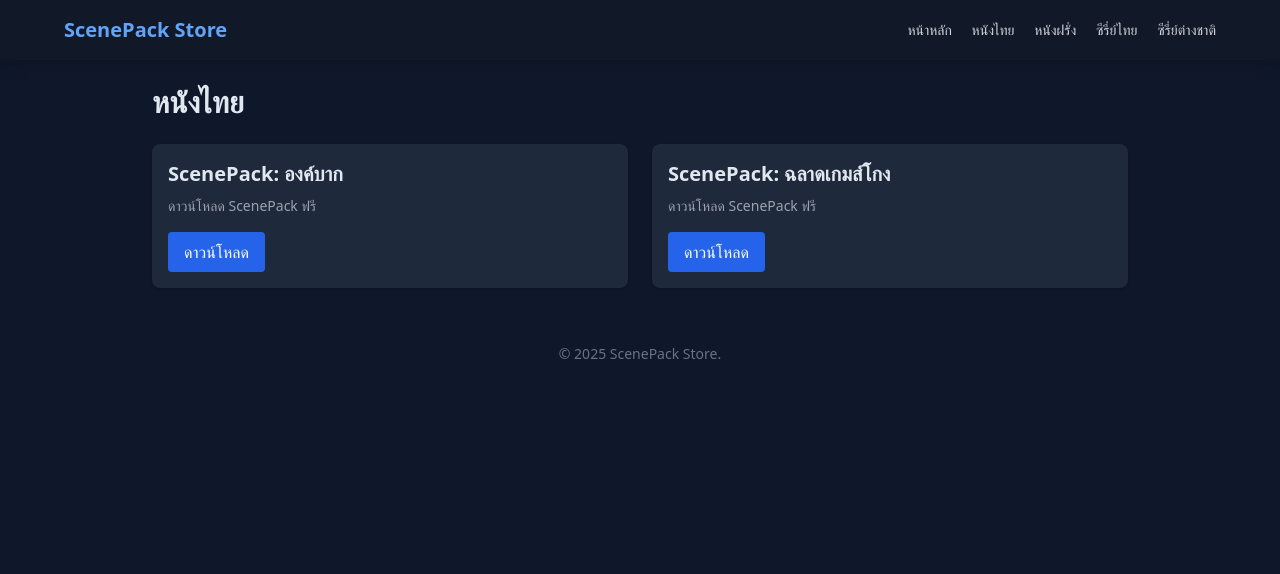
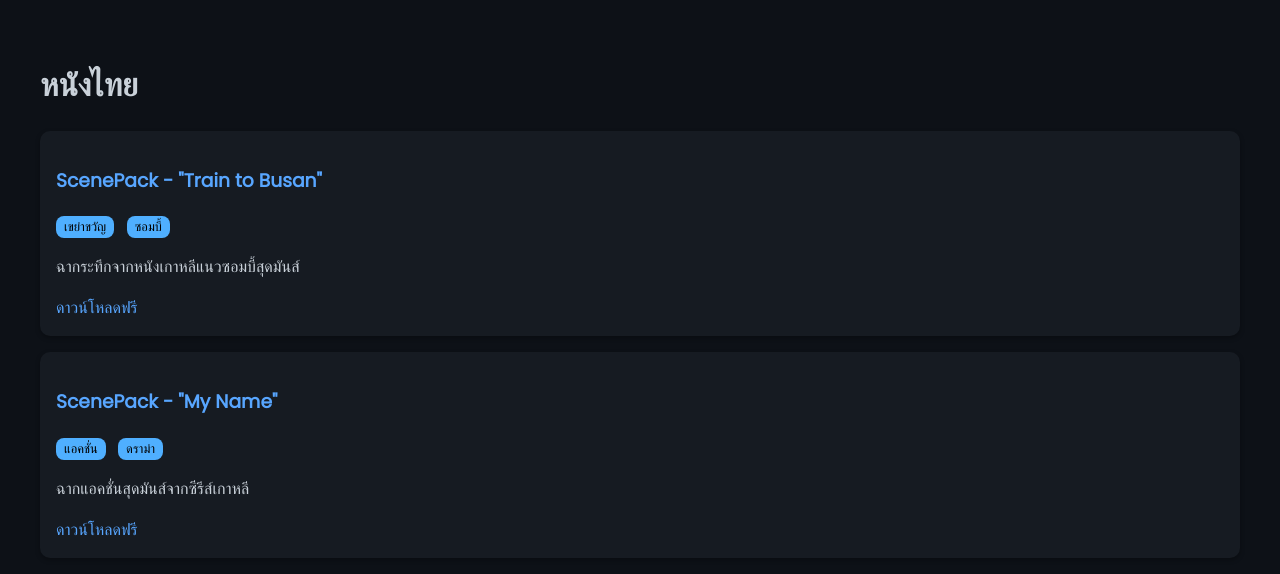
Before and after one commit to dennieee441/Scene-pack-site, a plain HTML site: page thai-movie.html in a window 1280 px wide. Drawn offline with nearby package versions, Linux system fonts and the light colour scheme.

Commit message:
Add files via upload

```diff
--- a/thai-movie.html
+++ b/thai-movie.html
@@ -1,48 +1,64 @@
+
 <!DOCTYPE html>
 <html lang="th">
 <head>
-  <meta charset="UTF-8" />
-  <meta name="viewport" content="width=device-width, initial-scale=1.0" />
-  <title>หนังไทย - ScenePack</title>
-  <link href="https://cdn.jsdelivr.net/npm/tailwindcss@2.2.19/dist/tailwind.min.css" rel="stylesheet">
-  <style>
-    body { background-color: #0f172a; color: #e2e8f0; }
-    .card { background-color: #1e293b; }
-  </style>
+    <meta charset="UTF-8">
+    <title>หนังไทย</title>
+    <link href="https://fonts.googleapis.com/css2?family=Poppins&display=swap" rel="stylesheet">
+    <style>
+        body {
+            font-family: 'Poppins', sans-serif;
+            background-color: #0d1117;
+            color: #c9d1d9;
+            padding: 2rem;
+        }
+        .item {
+            background-color: #161b22;
+            padding: 1rem;
+            margin-bottom: 1rem;
+            border-radius: 10px;
+            box-shadow: 0 2px 5px rgba(0,0,0,0.3);
+        }
+        h3 {
+            color: #58a6ff;
+        }
+        .tags {
+            margin: 0.5rem 0;
+        }
+        .tag {
+            background: #4fafff;
+            color: #000;
+            padding: 2px 8px;
+            border-radius: 8px;
+            font-size: 0.8rem;
+            margin-right: 0.5rem;
+            display: inline-block;
+        }
+        a {
+            color: #58a6ff;
+            text-decoration: none;
+        }
+    </style>
 </head>
 <body>
-  <header class="p-4 shadow-lg bg-gray-900">
-    <div class="max-w-6xl mx-auto flex justify-between items-center">
-      <h1 class="text-xl font-bold text-blue-400">ScenePack Store</h1>
-      <nav class="space-x-4 text-sm">
-        <a href="index.html" class="hover:underline text-gray-300">หน้าหลัก</a>
-        <a href="thai-movie.html" class="hover:underline text-gray-300">หนังไทย</a>
-        <a href="foreign-movie.html" class="hover:underline text-gray-300">หนังฝรั่ง</a>
-        <a href="thai-series.html" class="hover:underline text-gray-300">ซีรี่ย์ไทย</a>
-        <a href="foreign-series.html" class="hover:underline text-gray-300">ซีรี่ย์ต่างชาติ</a>
-      </nav>
+    <h1>หนังไทย</h1>
+    <div class="item">
+        <h3>ScenePack - "Train to Busan"</h3>
+        <div class="tags">
+            <span class="tag">เขย่าขวัญ</span>
+            <span class="tag">ซอมบี้</span>
+        </div>
+        <p>ฉากระทึกจากหนังเกาหลีแนวซอมบี้สุดมันส์</p>
+        <a href="#">ดาวน์โหลดฟรี</a>
     </div>
-  </header>
-  <main class="max-w-5xl mx-auto p-6">
-    <h2 class="text-3xl font-bold mb-6">หนังไทย</h2>
-    <div class="grid grid-cols-1 sm:grid-cols-2 gap-6">
-
-<div class="card p-4 rounded-lg shadow hover:shadow-xl transition">
-  <h3 class="text-xl font-semibold mb-2">ScenePack: องค์บาก</h3>
-  <p class="text-gray-400 text-sm mb-4">ดาวน์โหลด ScenePack ฟรี</p>
-  <a href="#" class="inline-block bg-blue-600 text-white px-4 py-2 rounded hover:bg-blue-500">ดาวน์โหลด</a>
-</div>
-
-<div class="card p-4 rounded-lg shadow hover:shadow-xl transition">
-  <h3 class="text-xl font-semibold mb-2">ScenePack: ฉลาดเกมส์โกง</h3>
-  <p class="text-gray-400 text-sm mb-4">ดาวน์โหลด ScenePack ฟรี</p>
-  <a href="#" class="inline-block bg-blue-600 text-white px-4 py-2 rounded hover:bg-blue-500">ดาวน์โหลด</a>
-</div>
-
+    <div class="item">
+        <h3>ScenePack - "My Name"</h3>
+        <div class="tags">
+            <span class="tag">แอคชั่น</span>
+            <span class="tag">ดราม่า</span>
+        </div>
+        <p>ฉากแอคชั่นสุดมันส์จากซีรีส์เกาหลี</p>
+        <a href="#">ดาวน์โหลดฟรี</a>
     </div>
-  </main>
-  <footer class="text-center text-gray-500 text-sm py-8">
-    &copy; 2025 ScenePack Store.
-  </footer>
 </body>
 </html>
```
Also changed, not shown: foreign-movie.html (+55 -39 lines), foreign-series.html (+55 -39 lines), thai-series.html (+55 -39 lines).
